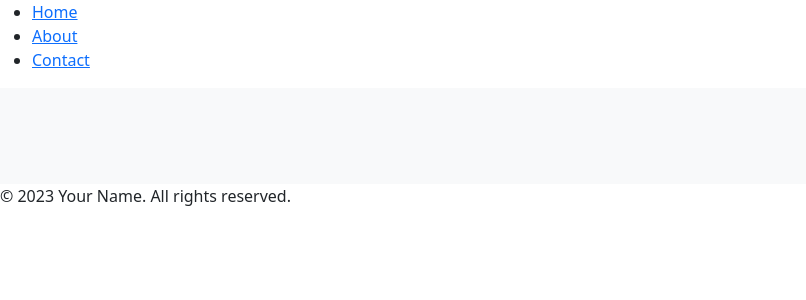
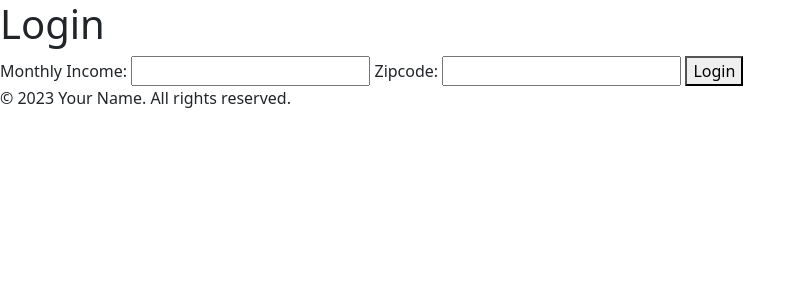
Before and after one commit to wellsch/hackdudes, a Flask app: page / in a window 1280 px wide. Shown: the top 300 px of the page, without its empty margins (0-806 px from the left). Run offline with Flask 3, Linux system fonts and the light colour scheme; some libraries are stand-ins or nearby versions.

Commit message:
Login close

```diff
--- a/static/js/clickPieChart.js
+++ b/static/js/clickPieChart.js
@@ -51,7 +51,6 @@ const jsonData2 = {
 }
 
 document.addEventListener('DOMContentLoaded', function () {
-
     // Function to close the popup
     function closePopup() {
         var popup = document.getElementById('popup');
@@ -64,7 +63,7 @@ document.addEventListener('DOMContentLoaded', function () {
             closePopup();
         }
         else if (event.key === 'l') {
-            receiveJSON(jsonData);
+            receiveJSON(JSON.parse(localStorage.getItem('logindata')));
         }
         else if (event.key == 'r') {
             receiveJSON(jsonData2);
--- /dev/null
+++ b/static/js/login.js
@@ -0,0 +1,34 @@
+async function login() {
+    const income = document.getElementById('income').value;
+    const zipcode = document.getElementById('zipcode').value;
+
+    async function fetchLogin() {
+        try {
+            const response = await fetch('http://127.0.0.1:5000/api/inituser', {
+                method: 'POST',
+                headers: {
+                    'Content-Type': 'application/json'
+                },
+                body: JSON.stringify({
+                    zip: zipcode,
+                    income: income
+                })
+            });
+            if (!response.ok) {
+                throw new Error('HTTP error, status : ${response.status}');
+            }
+            const data = await response.text();
+            localStorage.setItem('logindata', data);
+        } catch (error) {
+            console.error('There was an error', error)
+        }
+    }
+
+    await fetchLogin();
+
+    var loginBody = document.getElementById('login');
+    loginBody.style.display = 'none';
+    var baseBody = document.getElementById('base');
+    baseBody.style.display = 'block';
+    console.log(JSON.stringify(localStorage.getItem("logindata")))
+}
--- a/static/js/test.js
+++ b/static/js/test.js
@@ -96,7 +96,7 @@ export function receiveJSON(jsonData) {
                     }
                 }
             } else {
-                console.log(key + ": " + value);
+                //console.log(key + ": " + value);
             }
         }
     }
--- a/templates/base.html
+++ b/templates/base.html
@@ -14,8 +14,14 @@
     <script type="module" src="../static/js/chartInterface.js"></script>
     <script type="module" src="../static/js/clickPieChart.js"></script>
     <script src="../static/js/scripts.js"></script>
+    <style>
+        #base {
+            display: none;
+        }
+    </style>
 </head>
 <body>
+    <div id="base">
         <header>
             <nav>
                 <ul>
@@ -25,8 +31,6 @@
                 </ul>
             </nav>
         </header>
-
-    <main>
         <div class="container-fluid py-5" style="background-color: #f8f9fa;">
             <div id="card-container">
                 <div class="popup" id="popup">
@@ -36,7 +40,19 @@
                 </div>
             </div>
         </div>
-    </main>
+    </div>
+    <div id="login">
+        <h1>Login</h1>
+        <form id="loginForm">
+          <label for="income">Monthly Income:</label>
+          <input type="text" id="income" name="income" required>
+
+          <label for="zipcode">Zipcode:</label>
+          <input type="zipcode" id="zipcode" name="zipcode" required>
+
+          <button type="reset" onclick="login()">Login</button>
+        </form>
+    </div>
 
     <footer>
         <p>&copy; 2023 Your Name. All rights reserved.</p>
@@ -44,6 +60,7 @@
 
     <div id="scripts">
         <script src="https://cdn.jsdelivr.net/npm/bootstrap@5.3.0/dist/js/bootstrap.bundle.min.js" integrity="sha384-geWF76RCwLtnZ8qwWowPQNguL3RmwHVBC9FhGdlKrxdiJJigb/j/68SIy3Te4Bkz" crossorigin="anonymous"></script>
+        <script src="../static/js/login.js"></script>
     </div>
 </body>
 </html>
```
Lines whose indentation alone changed are shown as unchanged.
